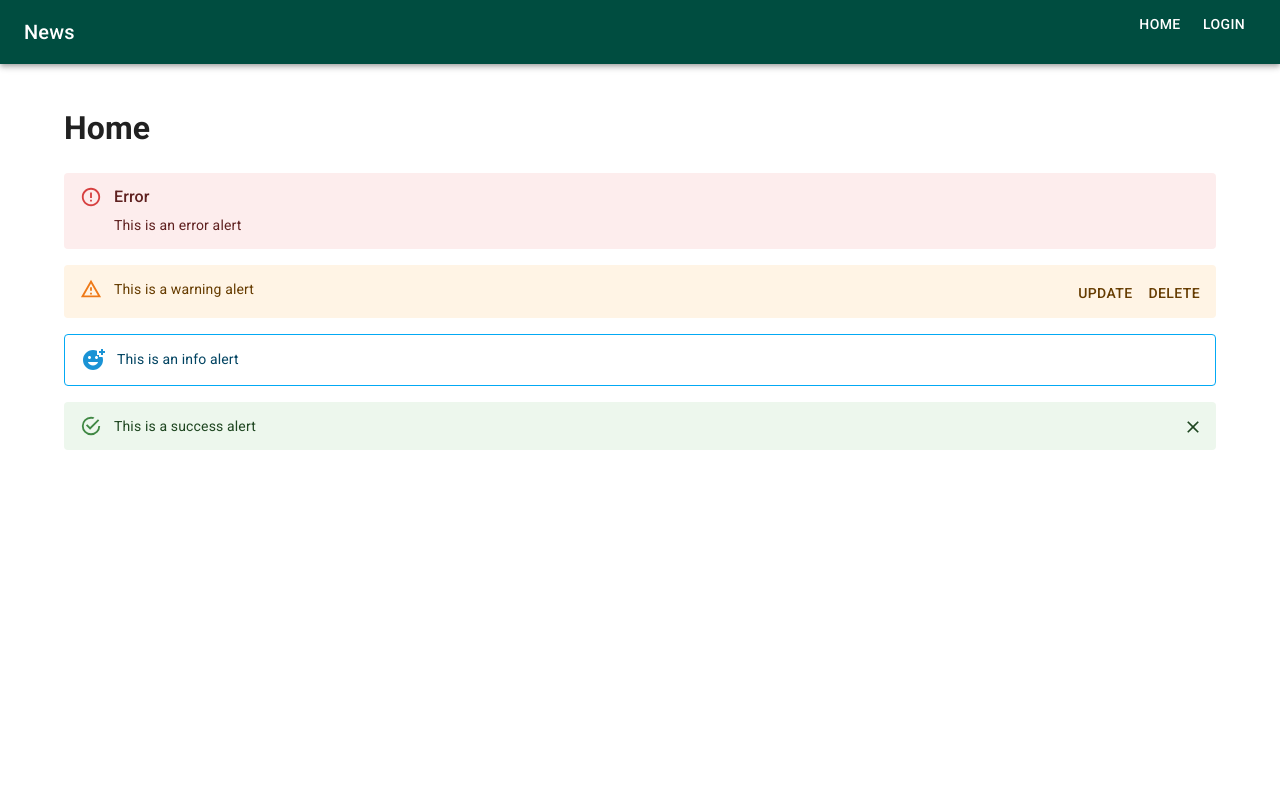
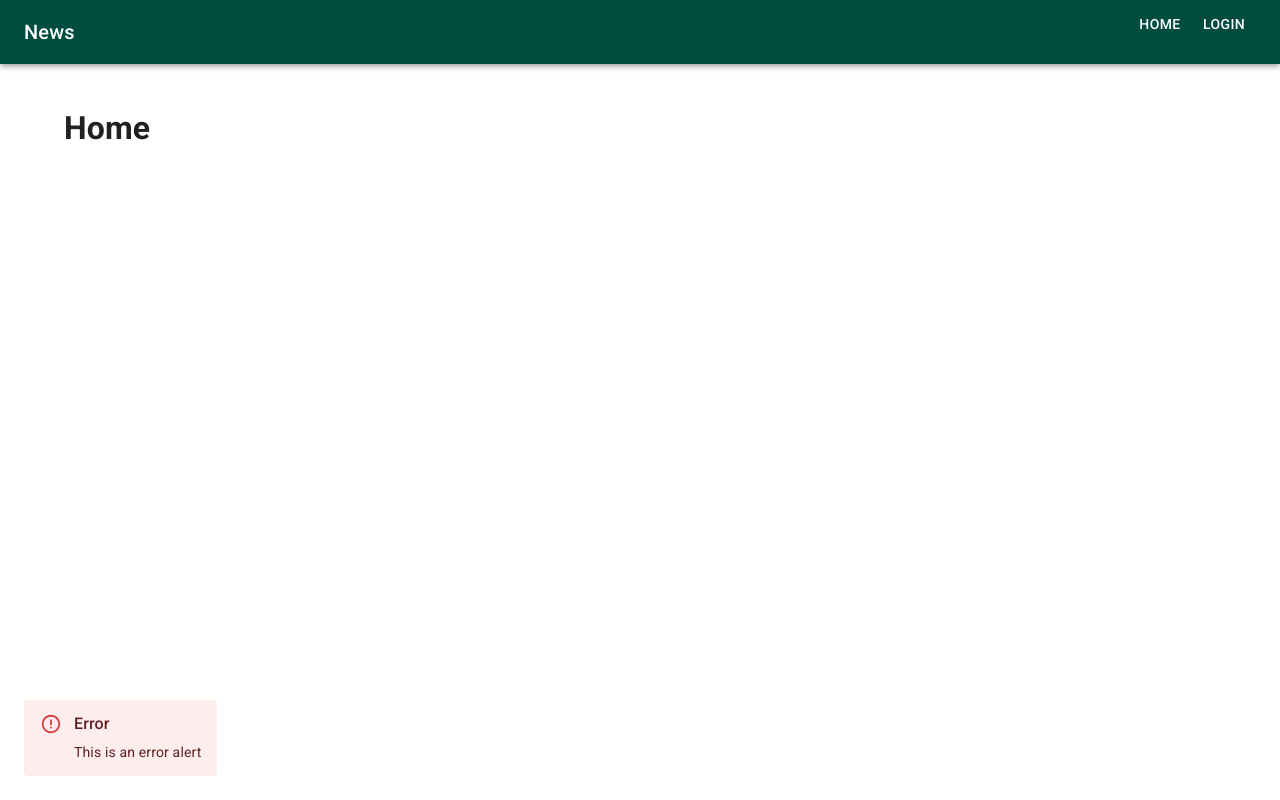
Before and after one commit to gmartindelcye/react-material-ui, a React (Vite) app: page / in a window 1280 px wide. Built offline with nearby package versions, Linux system fonts and the light colour scheme.

Commit message:
Snackbar

```diff
--- a/src/pages/Home.jsx
+++ b/src/pages/Home.jsx
@@ -1,6 +1,6 @@
-import { Alert, AlertTitle, Box, Button, Collapse } from "@mui/material";
+import { Alert, AlertTitle, Box, Snackbar } from "@mui/material";
 import { useState } from "react";
-import AddReactionIcon from "@mui/icons-material/AddReaction";
+// import AddReactionIcon from "@mui/icons-material/AddReaction";
 
 export default function Home() {
   const [open, setOpen] = useState(true);
@@ -9,38 +9,12 @@ export default function Home() {
     <>
       <h1>Home</h1>
       <Box sx={{ display: "grid", gap: "1rem" }}>
-        <Alert severity="error">
-          <AlertTitle>Error</AlertTitle>
-          This is an error alert
-        </Alert>
-        <Alert
-          severity="warning"
-          action={
-            <>
-              <Button color="inherit">Update</Button>
-              <Button color="inherit">Delete</Button>
-            </>
-          }
-        >
-          This is a warning alert
-        </Alert>
-        <Alert
-          severity="info"
-          icon={<AddReactionIcon />}
-          variant="outlined"
-        >
-          This is an info alert
-        </Alert>
-        <Collapse in={open}>
-          <Alert
-            severity="success"
-            onClose={() => {
-              setOpen(false);
-            }}
-          >
-            This is a success alert
+        <Snackbar open={open}>
+          <Alert severity="error">
+            <AlertTitle>Error</AlertTitle>
+            This is an error alert
           </Alert>
-        </Collapse>
+        </Snackbar>
       </Box>
     </>
   );
```
